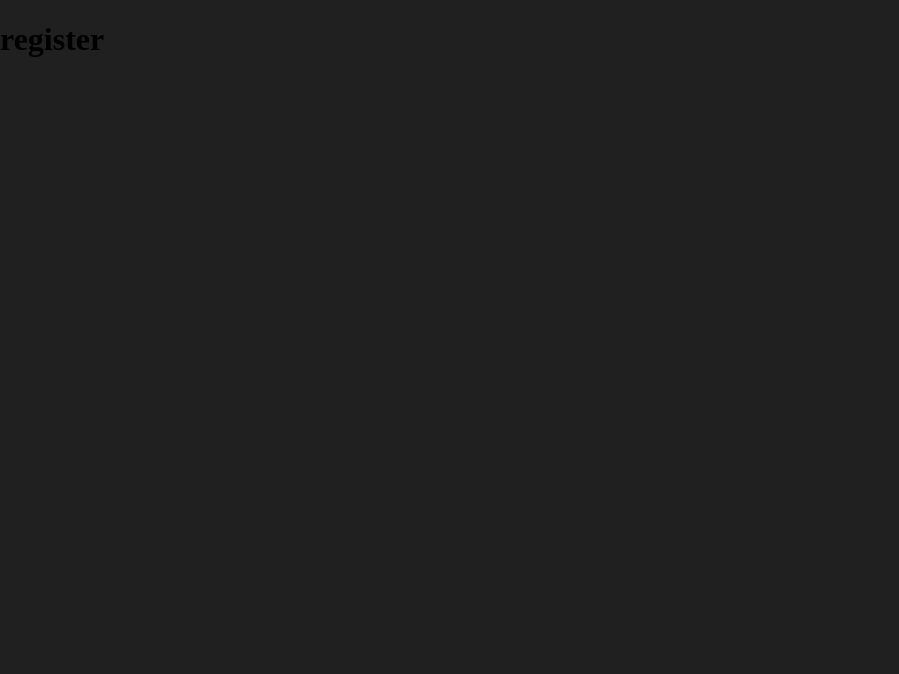
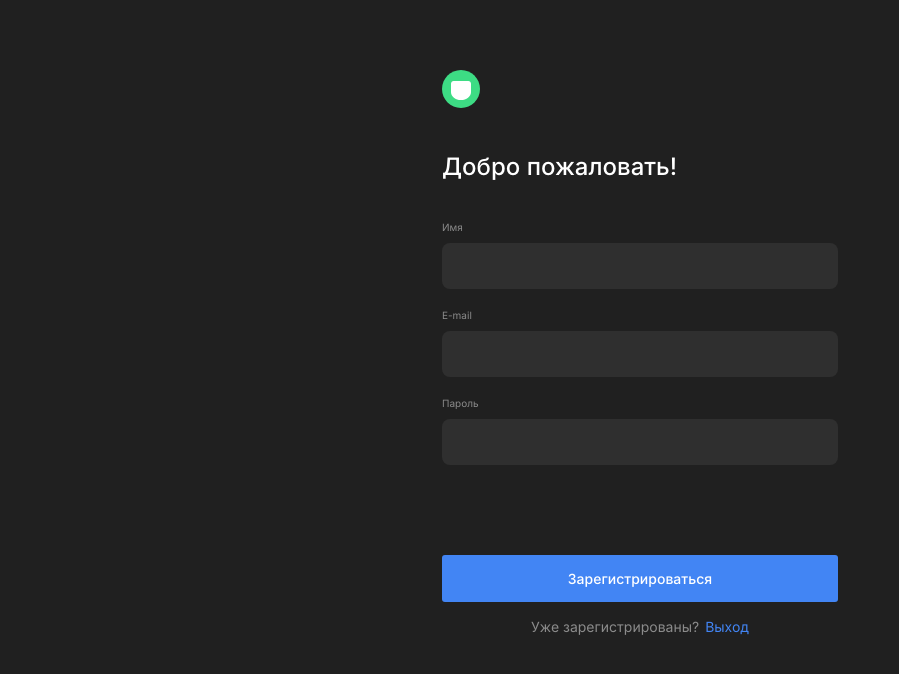
Before and after one commit to Aleksandr-Abramov/movies-explorer-frontend, a React (Create React App) app: page / in a window 1280 px wide. Shown: the top 674 px of the page, without its empty margins (0-899 px from the left). Built offline with nearby package versions, Linux system fonts and the light colour scheme.

Commit message:
feature: сверстал register-page1280/768/320-1.0

```diff
--- a/src/components/register-page/register/Register.jsx
+++ b/src/components/register-page/register/Register.jsx
@@ -1,14 +1,37 @@
 import React from 'react';
 import './register.css';
-// import profilePhoto1280 from '../../../../images/png/home-page/photo-1280.png';
-// import profilePhoto768 from '../../../../images/png/home-page/photo-768.png';
-// import profilePhoto320 from '../../../../images/png/home-page/photo-320.png';
+import Input from '../../shared/input/Input';
+import logo from '../../../images/svg/home-page/logo.svg';
 
 export default function Register() {
   return (
     <main className='register'>
-
-        <h1>register</h1>
+    <div className='register__content-container'>
+      <a href='/' className='register__logo-link'>
+        <img className='register__logo-img' src={logo} alt='logo' />
+      </a>
+      <h1 className='register__title'>Добро пожаловать!</h1>
+      <form action='/' method='post' className='register__form'>
+        <Input type='text' name='name' id='name' labelName='Имя' />
+        <Input type='email' name='email' id='email' labelName='E-mail' />
+        <Input
+          type='password'
+          name='password'
+          id='password'
+          labelName='Пароль'
+          minlength={2}
+        />
+        <button type='submit' className='register__form-btn'>
+          Зарегистрироваться
+        </button>
+      </form>
+      <div className='register__link-container'>
+        <span className='register__span'>Уже зарегистрированы?</span>
+        <a href='/' className='register__link'>
+          Выход
+        </a>
+      </div>
+      </div>
     </main>
   );
 }
--- a/src/components/register-page/register/register.css
+++ b/src/components/register-page/register/register.css
@@ -0,0 +1,100 @@
+.register {
+  padding: 70px 0 70px 0;
+  display: flex;
+  flex-direction: row;
+  justify-content: center;
+}
+
+.register__content-container {
+  flex-basis: 396px;
+}
+
+.register__form {
+  display: flex;
+  flex-direction: column;
+}
+
+.register__form-btn {
+  padding: 15px 0 15px 0;
+  margin: 70px 0 16px 0;
+  font-family: 'Inter-Medium', Arial, Helvetica, sans-serif;
+  font-weight: 500;
+  font-size: 14px;
+  line-height: 17px;
+  text-align: center;
+  color: #ffffff;
+  background: #4285f4;
+  border-radius: 3px;
+  border: none;
+}
+
+.register__span {
+  font-family: 'Inter-Regular', Arial, Helvetica, sans-serif;
+  font-weight: 400;
+  font-size: 14px;
+  line-height: 17px;
+  color: #8b8b8b;
+  margin-right: 6px;
+}
+
+.register__link {
+  text-decoration: none;
+  font-family: 'Inter-Regular', Arial, Helvetica, sans-serif;
+  font-weight: 400;
+  font-size: 14px;
+  line-height: 17px;
+  color: #4285f4;
+}
+
+.register__link-container {
+  text-align: center;
+}
+
+.register__logo-img {
+  width: 38px;
+  height: 38px;
+}
+.register__logo-img {
+  margin: 0 0 40px 0;
+}
+
+.register__title {
+  padding: 0;
+  margin: 0 0 40px 0;
+  font-family: 'Inter-Medium', Arial, Helvetica, sans-serif;
+  font-style: normal;
+  font-weight: 500;
+  font-size: 24px;
+  line-height: 29px;
+  color: #ffffff;
+}
+
+@media only screen and (max-width: 768px) {
+  .register {
+    padding: 232px 0 70px 0;
+  }
+}
+
+@media only screen and (max-width: 425px) {
+  .register {
+    padding: 56px 0 56px 0;
+  }
+
+  .register__content-container {
+    display: flex;
+    flex-direction: column;
+    padding: 0 30px;
+  }
+
+  .register__title {
+    text-align: center;
+    margin: 0 0 60px 0;
+  }
+
+  .register__form-btn {
+    margin: 157px 0 16px 0;
+  }
+  .register__logo-link {
+    margin: 0 auto 50px auto;
+  }
+}
--- /dev/null
+++ b/src/components/shared/input/Input.jsx
@@ -0,0 +1,11 @@
+import React from 'react';
+import './input.css';
+
+export default function Register({ type, name, id, labelName, minlength }) {
+  return (
+    <>
+      <label htmlFor={id} className='shared-label'>{labelName}</label>
+      <input type={type} name={name} id={id} className='shared-input' minLength={minlength}/>
+    </>
+  );
+}
--- /dev/null
+++ b/src/components/shared/input/input.css
@@ -0,0 +1,24 @@
+.shared-label {
+  margin: 0 0 10px;
+  font-family: 'Inter-Regular', Arial, Helvetica, sans-serif;
+  font-weight: 400;
+  font-size: 10px;
+  line-height: 12px;
+  color: #8b8b8b;
+}
+
+.shared-input {
+  padding: 15px;
+  margin: 0 0 20px 0;
+  font-family: 'Inter-Regular', Arial, Helvetica, sans-serif;
+  font-style: normal;
+  font-weight: 400;
+  font-size: 13px;
+  line-height: 16px;
+  color: #ffffff;
+  /* color: red; */
+  background: #2f2f2f;
+  border-radius: 8px;
+  border: none;
+  outline: none;
+}
```
